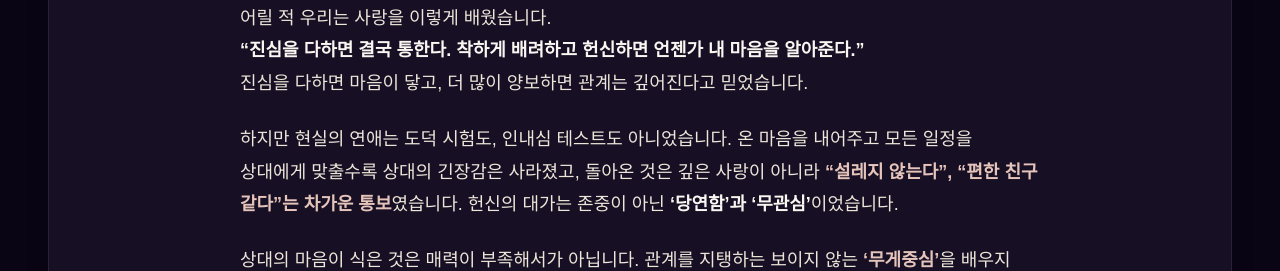
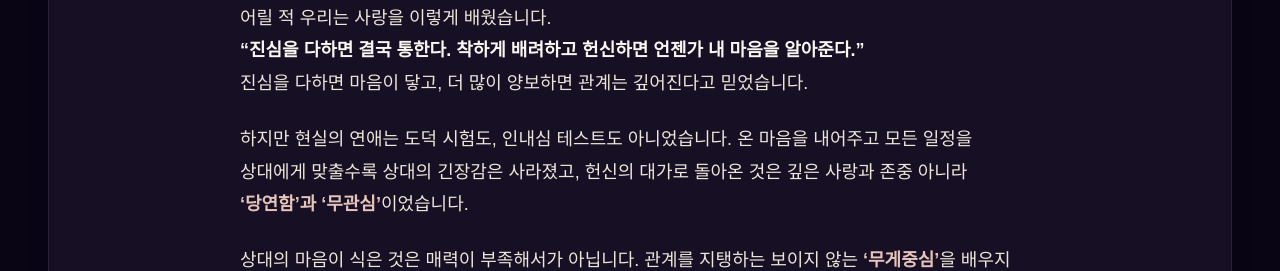
Before and after one commit to woolbo100/buzasun, a Next.js app: page /reports/love-secret in a window 1280 px wide. Shown: the part 4300-4571 px from the top of the page. Built offline with nearby package versions, Linux system fonts and the light colour scheme; no server answers; the database is empty.

Commit message:
style: THE HIDDEN TRUTH 두 번째 문단 문구 간결화 및 수정

```diff
--- a/app/reports/love-secret/page.tsx
+++ b/app/reports/love-secret/page.tsx
@@ -593,8 +593,7 @@ export default function LoveSecretEbookPage() {
                       진심을 다하면 마음이 닿고, 더 많이 양보하면 관계는 깊어진다고 믿었습니다.
                     </p>
                     <p>
-                      하지만 현실의 연애는 도덕 시험도, 인내심 테스트도 아니었습니다. 온 마음을 내어주고 모든 일정을 상대에게 맞출수록 상대의 긴장감은 사라졌고, 돌아온 것은 깊은 사랑이 아니라
-                      <strong className="text-[#E5C4BB] font-semibold"> &ldquo;설레지 않는다&rdquo;, &ldquo;편한 친구 같다&rdquo;는 차가운 통보</strong>였습니다. 헌신의 대가는 존중이 아닌 <strong className="text-[#FAF7F2] font-semibold">&lsquo;당연함&rsquo;과 &lsquo;무관심&rsquo;</strong>이었습니다.
+                      하지만 현실의 연애는 도덕 시험도, 인내심 테스트도 아니었습니다. 온 마음을 내어주고 모든 일정을 상대에게 맞출수록 상대의 긴장감은 사라졌고, 헌신의 대가로 돌아온 것은 깊은 사랑과 존중 아니라 <strong className="text-[#E5C4BB] font-semibold">&lsquo;당연함&rsquo;과 &lsquo;무관심&rsquo;</strong>이었습니다.
                     </p>
                     <p>
                       상대의 마음이 식은 것은 매력이 부족해서가 아닙니다. 관계를 지탱하는 보이지 않는 <strong className="text-[#E5C4BB] font-semibold">&lsquo;무게중심&rsquo;</strong>을 배우지 못했기 때문입니다. 운전면허 없이 도로에 나가면 사고가 나듯,
```
